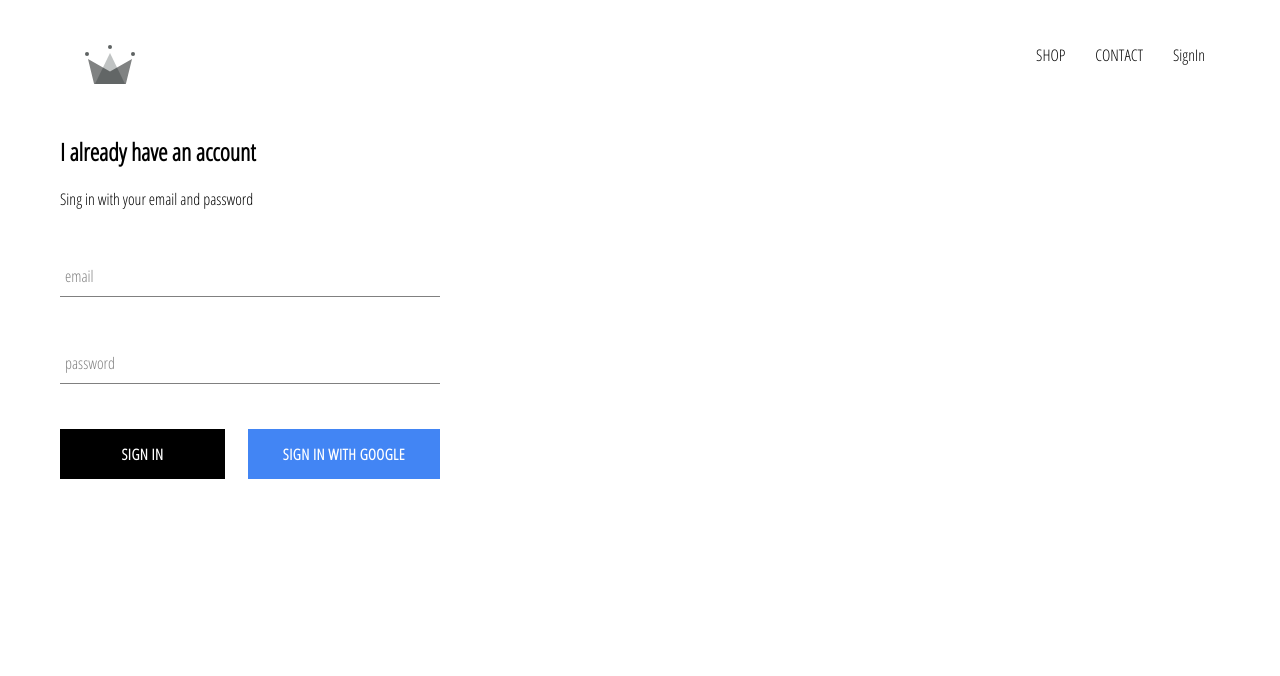
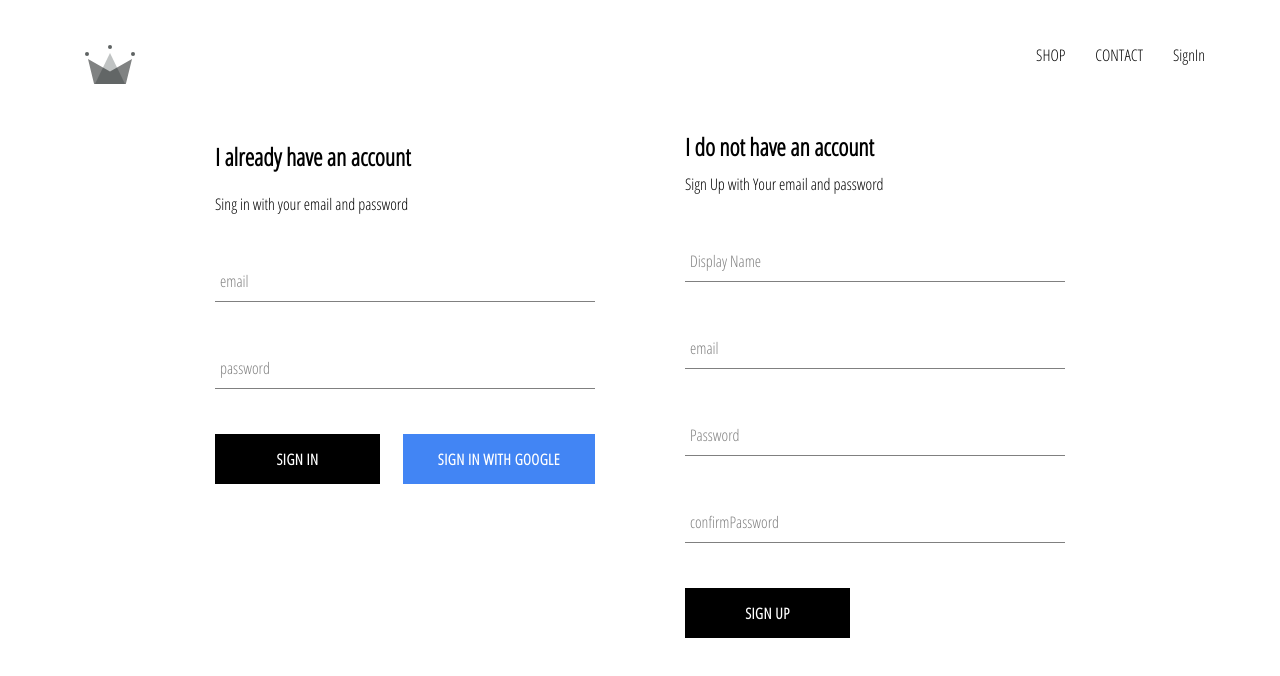
Before and after one commit to NikolaReactiveDev/crwn-clothing, a React (Create React App) app: page /signin in a window 1280 px wide. Shown: the top 676 px of the page. Built offline with nearby package versions, Linux system fonts and the light colour scheme; no server answers.

Commit message:
finished sign-in handleSubmit method

```diff
--- a/src/App.js
+++ b/src/App.js
@@ -7,7 +7,7 @@
 import SignInAndSignUpPage from './pages/sign-in-and-sign-up/sign-in-and-sign-up.component.jsx';
 import Header from './components/header/header.component.jsx';
 
-import { auth } from './firebase/firebase.utils.js';
+import { auth, createUserPorfileDocument } from './firebase/firebase.utils.js';
 
 
 
@@ -23,9 +23,20 @@
     unsubscribeFromAuth = null;
 
     componentDidMount(){
-        this.unsubscribeFromAuth = auth.onAuthStateChanged(user => {
-            this.setState({ currentUser: user })
-            console.log(user)
+        this.unsubscribeFromAuth = auth.onAuthStateChanged(async userAuth => {
+            if(userAuth){
+                const userRef = await createUserPorfileDocument(userAuth);
+                userRef.onSnapshot(snapShot => {
+                    this.setState({
+                        currentUser: {
+                            id: snapShot.id,
+                            ...snapShot.data()
+                        }
+                    });
+                });
+            }else{
+                this.setState({ currentUser: userAuth})
+            }
         })
 
     }
--- a/src/components/sign-in/sign-in.component.jsx
+++ b/src/components/sign-in/sign-in.component.jsx
@@ -3,7 +3,7 @@
 import FormInput from '../form-input/form-input.component.jsx';
 import CustomButton from '../custom-button/custom-button.component.jsx';
 
-import {signInWithGoogle} from '../../firebase/firebase.utils.js';
+import { auth, signInWithGoogle} from '../../firebase/firebase.utils.js';
 
 class SignIn extends Component {
     constructor(props){
@@ -18,9 +18,16 @@
         const { name, value } = e.target;
         this.setState({ [name]: value})
     }
-    handleSubmit = (e) => {
+    handleSubmit = async(e) => {
         e.preventDefault();
-        this.setState({ email:'', password:''});
+        const { email, password } = this.state;
+        try{
+            await auth.signInWithEmailAndPassword(email, password)
+            this.setState({ email:'', password:''});
+        }catch(e){
+            console.error(e);
+        }
+
     }
   render() {
     return (
--- /dev/null
+++ b/src/components/sign-up/sign-up.component.jsx
@@ -0,0 +1,92 @@
+import React, { Component } from 'react';
+import FormInput from '../form-input/form-input.component.jsx';
+import CustomButton from '../custom-button/custom-button.component.jsx';
+
+import './sign-up.styles.scss';
+
+import { auth, createUserPorfileDocument } from '../../firebase/firebase.utils.js';
+
+class SignUp extends Component {
+    constructor(){
+        super();
+        this.state = {
+            displayName:'',
+            email: '',
+            password: '',
+            confirmPassword: ''
+        }
+    }
+
+    handleSubmit = async(event) => {
+        event.preventDefault();
+
+        const { displayName, email, password, confirmPassword} = this.state;
+        if(password !== confirmPassword){
+            alert("Password must be confirmed!");
+            return;
+        }
+        try {
+            const { user } = await auth.createUserWithEmailAndPassword(email, password);
+            await createUserPorfileDocument(user, {displayName});
+            this.setState({
+                displayName:'',
+                email: '',
+                password: '',
+                confirmPassword: ''
+            });
+        } catch (e) {
+            console.error(e);
+        }
+    }
+
+    handleChange = (event) => {
+        const { name, value } = event.target;
+        this.setState({ [name]: value });
+    }
+  render() {
+      const { displayName, email, password, confirmPassword} = this.state;
+    return (
+      <div className="sign-up">
+         <h2 className="title">I do not have an account</h2>
+         <span>Sign Up with Your email and password</span>
+         <form className="sign-up-form" onSubmit={this.handleSubmit}>
+            <FormInput
+                type="text"
+                name="displayName"
+                value={displayName}
+                onChange={this.handleChange}
+                label="Display Name"
+                required
+            />
+
+            <FormInput
+                type="email"
+                name="email"
+                value={email}
+                onChange={this.handleChange}
+                label="email"
+                required
+            />
+            <FormInput
+                type="password"
+                name="password"
+                value={password}
+                onChange={this.handleChange}
+                label="Password"
+                required
+            />
+            <FormInput
+                type="password"
+                name="confirmPassword"
+                value={confirmPassword}
+                onChange={this.handleChange}
+                label="confirmPassword"
+                required
+            />
+            <CustomButton type="submit">SIGN UP</CustomButton>
+         </form>
+      </div>
+    );
+  }
+}
+export default SignUp;
--- /dev/null
+++ b/src/components/sign-up/sign-up.styles.scss
@@ -0,0 +1,9 @@
+.sign-up {
+  display: flex;
+  flex-direction: column;
+  width: 380px;
+
+  .title {
+    margin: 10px 0;
+  }
+}
--- a/src/firebase/firebase.utils.js
+++ b/src/firebase/firebase.utils.js
@@ -12,6 +12,29 @@
     appId: "1:427754497546:web:3cfa89438b52011cba61f3"
   };
 
+export const createUserPorfileDocument = async(userAuth, additionalData) => {
+    if(!userAuth) return;
+
+    const userRef = firestore.doc(`users/${userAuth.uid}`);
+    const snapShot = await userRef.get();
+    if(!snapShot.exists){
+        const { displayName, email } = userAuth;
+        const createdAt = new Date();
+
+        try {
+            userRef.set({
+                displayName,
+                email,
+                createdAt,
+                ...additionalData
+            })
+        } catch (e) {
+            console.log('error creating user', e.message)
+        }
+    }
+    return userRef;
+}
+
 firebase.initializeApp(config);
 
 export const auth = firebase.auth();
--- a/src/pages/sign-in-and-sign-up/sign-in-and-sign-up.component.jsx
+++ b/src/pages/sign-in-and-sign-up/sign-in-and-sign-up.component.jsx
@@ -2,11 +2,13 @@
 import './sign-in-and-sign-up.styles.scss';
 
 import SignIn from '../../components/sign-in/sign-in.component.jsx';
+import SignUp from '../../components/sign-up/sign-up.component.jsx';
 
 const SignInAndSignUpPage = () => {
     return(
-        <div>
+        <div className="sign-in-and-sign-up">
             <SignIn />
+            <SignUp />
         </div>
     )
 }
--- a/src/pages/sign-in-and-sign-up/sign-in-and-sign-up.styles.scss
+++ b/src/pages/sign-in-and-sign-up/sign-in-and-sign-up.styles.scss
@@ -0,0 +1,6 @@
+.sign-in-and-sign-up {
+  width: 850px;
+  display: flex;
+  justify-content: space-between;
+  margin: 30px auto;
+}
```
